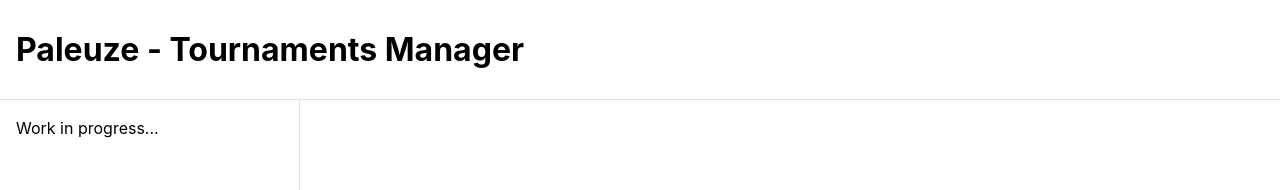
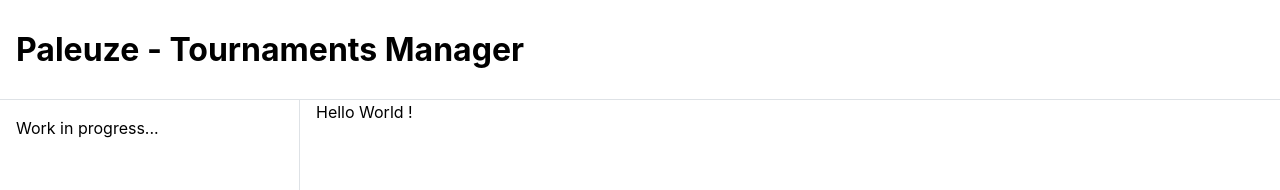
Before and after one commit to Terraxel99/paleuze-tournaments-frontend, a React (Vite) app: page /tournaments in a window 1280 px wide. Shown: the top 190 px of the page. Built offline with nearby package versions, Linux system fonts and the light colour scheme.

Commit message:
Made main container fluid

```diff
--- a/src/pages/Tournaments.tsx
+++ b/src/pages/Tournaments.tsx
@@ -2,8 +2,8 @@ import { Container } from "@mantine/core";
 
 function Tournaments(): React.ReactNode {
     return (
-        <Container>
-
+        <Container fluid>
+            Hello World !
         </Container>
     );
 }
```
